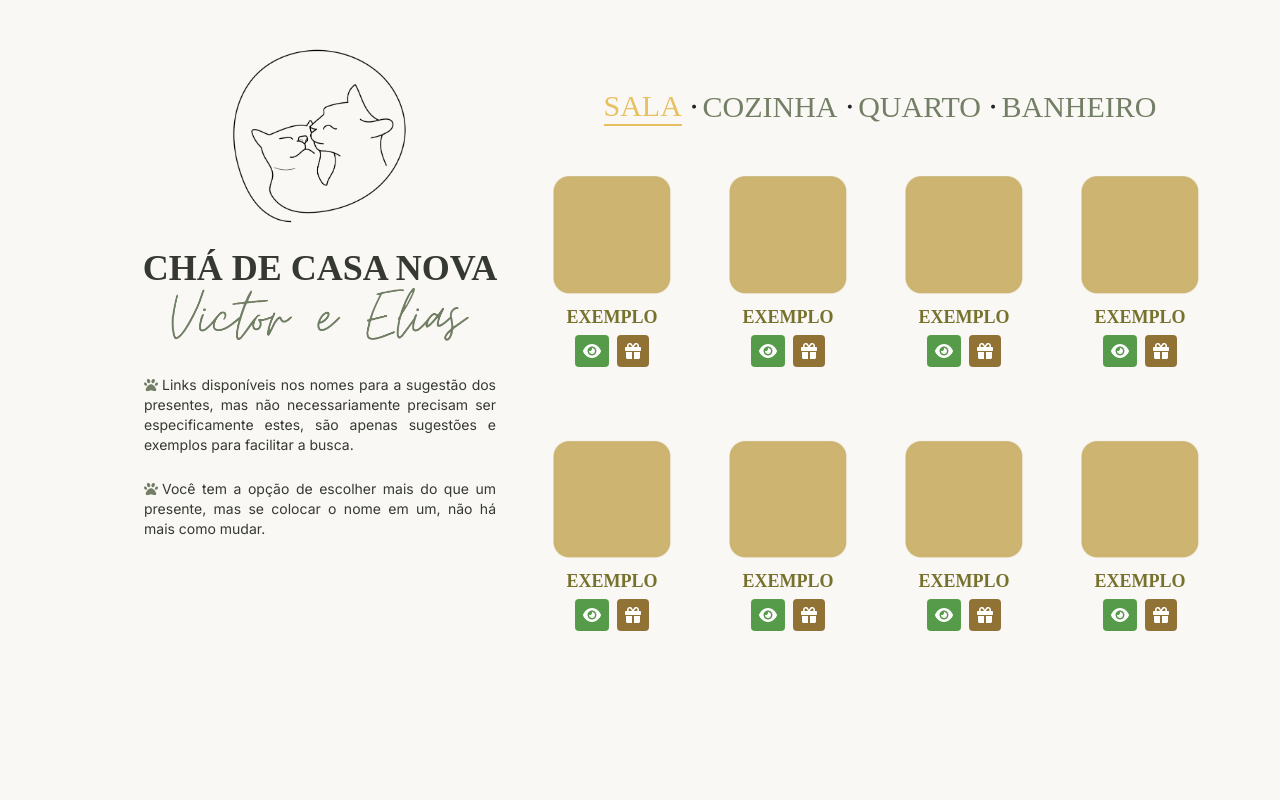
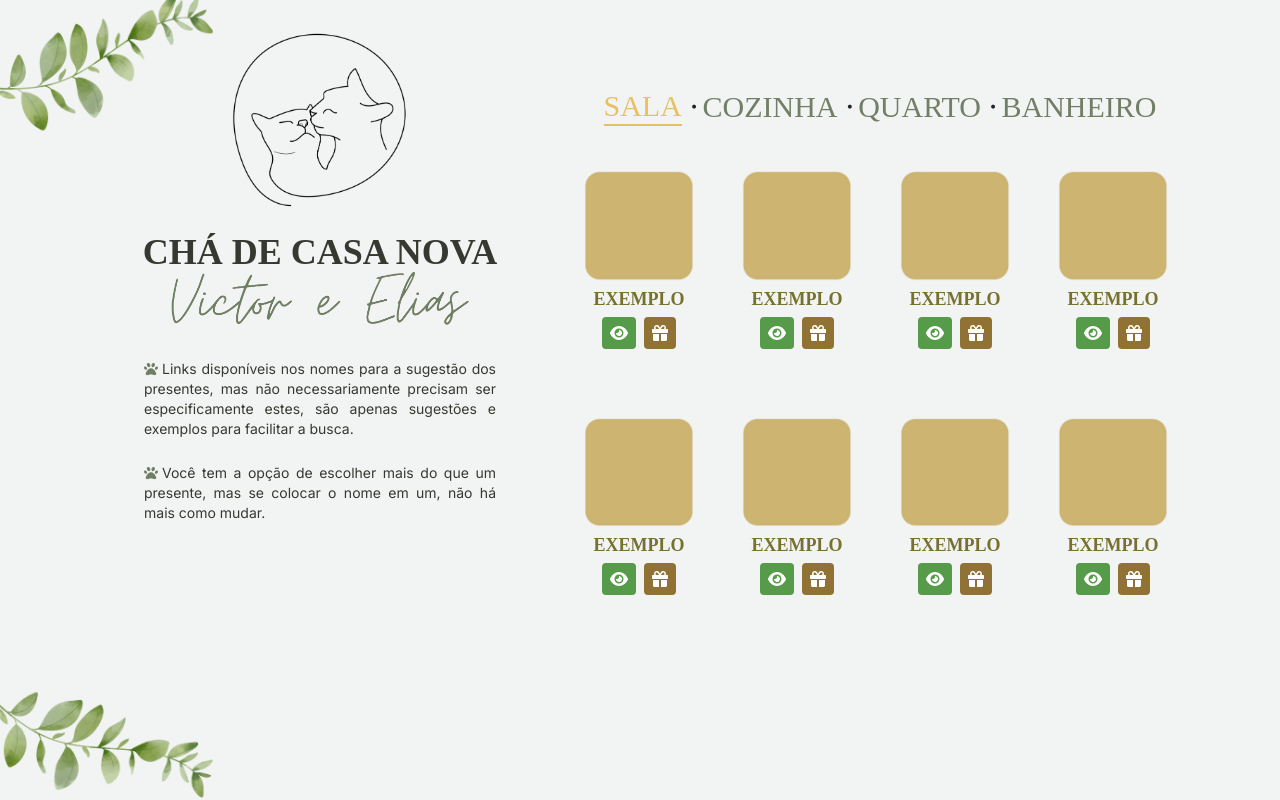
Before and after one commit to VictorLopesz/bridal-shower-frontend, a Next.js app: page / in a window 1280 px wide. Built offline with nearby package versions, Linux system fonts and the light colour scheme.

Commit message:
modifica fundo de tela

```diff
--- a/src/app/components/Presentes/index.tsx
+++ b/src/app/components/Presentes/index.tsx
@@ -8,7 +8,6 @@ import 'bootstrap/dist/js/bootstrap.bundle.min.js';
 
 
 const Presentes = ({ onClick }:any) => {
-    const [modalShow, setModalShow] = useState(false);
     const [tab, setTab] = useState("Sala");
     const [isPending, startTransition] = useTransition();
 
@@ -20,7 +19,7 @@ const Presentes = ({ onClick }:any) => {
 
     return (
         <div className="sm:mt-0 xl:mt-14 lg:mt-14 xl:-ml-40 lg:-ml-40">
-            <div className="mt-8 flex justify-center ml-2 sm:ml-2 items-center sm:text-sm lg:text-3xl xl:text-3xl">
+            <div className="mt-5 flex justify-center ml-2 sm:ml-2 items-center sm:text-sm lg:text-3xl xl:text-3xl">
                 <Fade
                     cascade={true}
                     duration={500}
--- a/src/app/constant/PresenteData.tsx
+++ b/src/app/constant/PresenteData.tsx
@@ -4,7 +4,6 @@ import Link from 'next/link';
 
 import { FontAwesomeIcon } from '@fortawesome/react-fontawesome';
 import { faEye } from '@fortawesome/free-solid-svg-icons';
-import { faGift } from '@fortawesome/free-solid-svg-icons';
 
 import fundoItems from '../../../public/assets/fundoItems.png';
 import 'bootstrap/dist/css/bootstrap.min.css';
@@ -22,7 +21,7 @@ export const PRESENTE = [
                     <ul className="grid grid-cols-2 sm:grid-cols-2 md:grid-cols-2 lg:grid-cols-3 xl:grid-cols-4">
                         <li className="grid grid-cols-1 text-center">
                             <div className="flex flex-col items-center justify-center">
-                                <Image src={fundoItems.src} alt="fundoItem" width={120} height={120} className="m-7" />
+                                <Image src={fundoItems.src} alt="fundoItem" width={110} height={110} className="m-6" />
                                 <span className="font-Playfair text-[#76712d] font-semibold text-lg uppercase -mt-5">
                                     EXEMPLO
                                 </span>
@@ -39,7 +38,7 @@ export const PRESENTE = [
 
                         <li className="grid grid-cols-1 text-center">
                             <div className="flex flex-col items-center justify-center">
-                                <Image src={fundoItems.src} alt="fundoItem" width={120} height={120} className="m-7" />
+                                <Image src={fundoItems.src} alt="fundoItem" width={110} height={110} className="m-6" />
                                 <span className="font-Playfair text-[#76712d] font-semibold text-lg uppercase -mt-5">
                                     EXEMPLO
                                 </span>
@@ -56,7 +55,7 @@ export const PRESENTE = [
                         </li>
                         <li className="grid grid-cols-1 text-center">
                             <div className="flex flex-col items-center justify-center">
-                                <Image src={fundoItems.src} alt="fundoItem" width={120} height={120} className="m-7" />
+                                <Image src={fundoItems.src} alt="fundoItem" width={110} height={110} className="m-6" />
                                 <span className="font-Playfair text-[#76712d] font-semibold text-lg uppercase -mt-5">
                                     EXEMPLO
                                 </span>
@@ -73,7 +72,7 @@ export const PRESENTE = [
                         </li>
                         <li className="grid grid-cols-1 text-center">
                             <div className="flex flex-col items-center justify-center">
-                                <Image src={fundoItems.src} alt="fundoItem" width={120} height={120} className="m-7" />
+                                <Image src={fundoItems.src} alt="fundoItem" width={110} height={110} className="m-6" />
                                 <span className="font-Playfair text-[#76712d] font-semibold text-lg uppercase -mt-5">
                                     EXEMPLO
                                 </span>
@@ -93,7 +92,7 @@ export const PRESENTE = [
                     <ul className="grid grid-cols-2 sm:grid-cols-2 md:grid-cols-2 lg:grid-cols-3 xl:grid-cols-4">
                     <li className="grid grid-cols-1 text-center">
                             <div className="flex flex-col items-center justify-center">
-                                <Image src={fundoItems.src} alt="fundoItem" width={120} height={120} className="m-7" />
+                                <Image src={fundoItems.src} alt="fundoItem" width={110} height={110} className="m-6" />
                                 <span className="font-Playfair text-[#76712d] font-semibold text-lg uppercase -mt-5">
                                     EXEMPLO
                                 </span>
@@ -110,7 +109,7 @@ export const PRESENTE = [
                         </li>
                         <li className="grid grid-cols-1 text-center">
                             <div className="flex flex-col items-center justify-center">
-                                <Image src={fundoItems.src} alt="fundoItem" width={120} height={120} className="m-7" />
+                                <Image src={fundoItems.src} alt="fundoItem" width={110} height={110} className="m-6" />
                                 <span className="font-Playfair text-[#76712d] font-semibold text-lg uppercase -mt-5">
                                     EXEMPLO
                                 </span>
@@ -127,7 +126,7 @@ export const PRESENTE = [
                         </li>
                         <li className="grid grid-cols-1 text-center">
                             <div className="flex flex-col items-center justify-center">
-                                <Image src={fundoItems.src} alt="fundoItem" width={120} height={120} className="m-7" />
+                                <Image src={fundoItems.src} alt="fundoItem" width={110} height={110} className="m-6" />
                                 <span className="font-Playfair text-[#76712d] font-semibold text-lg uppercase -mt-5">
                                     EXEMPLO
                                 </span>
@@ -144,7 +143,7 @@ export const PRESENTE = [
                         </li>
                         <li className="grid grid-cols-1 text-center">
                             <div className="flex flex-col items-center justify-center">
-                                <Image src={fundoItems.src} alt="fundoItem" width={120} height={120} className="m-7" />
+                                <Image src={fundoItems.src} alt="fundoItem" width={110} height={110} className="m-6" />
                                 <span className="font-Playfair text-[#76712d] font-semibold text-lg uppercase -mt-5">
                                     EXEMPLO
                                 </span>
@@ -173,7 +172,7 @@ export const PRESENTE = [
                     <ul className="grid grid-cols-2 sm:grid-cols-2 md:grid-cols-2 lg:grid-cols-3 xl:grid-cols-4">
                         <li className="grid grid-cols-1 text-center">
                             <div className="flex flex-col items-center justify-center">
-                                <Image src={fundoItems.src} alt="fundoItem" width={120} height={120} className="m-7" />
+                                <Image src={fundoItems.src} alt="fundoItem" width={110} height={110} className="m-6" />
                                 <span className="font-Playfair text-[#76712d] font-semibold text-lg uppercase -mt-5">
                                     EXEMPLO
                                 </span>
@@ -191,7 +190,7 @@ export const PRESENTE = [
 
                         <li className="grid grid-cols-1 text-center">
                             <div className="flex flex-col items-center justify-center">
-                                <Image src={fundoItems.src} alt="fundoItem" width={120} height={120} className="m-7" />
+                                <Image src={fundoItems.src} alt="fundoItem" width={110} height={110} className="m-6" />
                                 <span className="font-Playfair text-[#76712d] font-semibold text-lg uppercase -mt-5">
                                     EXEMPLO
                                 </span>
@@ -208,7 +207,7 @@ export const PRESENTE = [
                         </li>
                         <li className="grid grid-cols-1 text-center">
                             <div className="flex flex-col items-center justify-center">
-                                <Image src={fundoItems.src} alt="fundoItem" width={120} height={120} className="m-7" />
+                                <Image src={fundoItems.src} alt="fundoItem" width={110} height={110} className="m-6" />
                                 <span className="font-Playfair text-[#76712d] font-semibold text-lg uppercase -mt-5">
                                     EXEMPLO
                                 </span>
@@ -225,7 +224,7 @@ export const PRESENTE = [
                         </li>
                         <li className="grid grid-cols-1 text-center">
                             <div className="flex flex-col items-center justify-center">
-                                <Image src={fundoItems.src} alt="fundoItem" width={120} height={120} className="m-7" />
+                                <Image src={fundoItems.src} alt="fundoItem" width={110} height={110} className="m-6" />
                                 <span className="font-Playfair text-[#76712d] font-semibold text-lg uppercase -mt-5">
                                     EXEMPLO
                                 </span>
@@ -245,7 +244,7 @@ export const PRESENTE = [
                     <ul className="grid grid-cols-2 sm:grid-cols-2 md:grid-cols-2 lg:grid-cols-3 xl:grid-cols-4">
                     <li className="grid grid-cols-1 text-center">
                             <div className="flex flex-col items-center justify-center">
-                                <Image src={fundoItems.src} alt="fundoItem" width={120} height={120} className="m-7" />
+                                <Image src={fundoItems.src} alt="fundoItem" width={110} height={110} className="m-6" />
                                 <span className="font-Playfair text-[#76712d] font-semibold text-lg uppercase -mt-5">
                                     EXEMPLO
                                 </span>
@@ -262,7 +261,7 @@ export const PRESENTE = [
                         </li>
                         <li className="grid grid-cols-1 text-center">
                             <div className="flex flex-col items-center justify-center">
-                                <Image src={fundoItems.src} alt="fundoItem" width={120} height={120} className="m-7" />
+                                <Image src={fundoItems.src} alt="fundoItem" width={110} height={110} className="m-6" />
                                 <span className="font-Playfair text-[#76712d] font-semibold text-lg uppercase -mt-5">
                                     EXEMPLO
                                 </span>
@@ -279,7 +278,7 @@ export const PRESENTE = [
                         </li>
                         <li className="grid grid-cols-1 text-center">
                             <div className="flex flex-col items-center justify-center">
-                                <Image src={fundoItems.src} alt="fundoItem" width={120} height={120} className="m-7" />
+                                <Image src={fundoItems.src} alt="fundoItem" width={110} height={110} className="m-6" />
                                 <span className="font-Playfair text-[#76712d] font-semibold text-lg uppercase -mt-5">
                                     EXEMPLO
                                 </span>
@@ -296,7 +295,7 @@ export const PRESENTE = [
                         </li>
                         <li className="grid grid-cols-1 text-center">
                             <div className="flex flex-col items-center justify-center">
-                                <Image src={fundoItems.src} alt="fundoItem" width={120} height={120} className="m-7" />
+                                <Image src={fundoItems.src} alt="fundoItem" width={110} height={110} className="m-6" />
                                 <span className="font-Playfair text-[#76712d] font-semibold text-lg uppercase -mt-5">
                                     EXEMPLO
                                 </span>
@@ -326,7 +325,7 @@ export const PRESENTE = [
                     <ul className="grid grid-cols-2 sm:grid-cols-2 md:grid-cols-2 lg:grid-cols-3 xl:grid-cols-4">
                         <li className="grid grid-cols-1 text-center">
                             <div className="flex flex-col items-center justify-center">
-                                <Image src={fundoItems.src} alt="fundoItem" width={120} height={120} className="m-7" />
+                                <Image src={fundoItems.src} alt="fundoItem" width={110} height={110} className="m-6" />
                                 <span className="font-Playfair text-[#76712d] font-semibold text-lg uppercase -mt-5">
                                     EXEMPLO
                                 </span>
@@ -344,7 +343,7 @@ export const PRESENTE = [
 
                         <li className="grid grid-cols-1 text-center">
                             <div className="flex flex-col items-center justify-center">
-                                <Image src={fundoItems.src} alt="fundoItem" width={120} height={120} className="m-7" />
+                                <Image src={fundoItems.src} alt="fundoItem" width={110} height={110} className="m-6" />
                                 <span className="font-Playfair text-[#76712d] font-semibold text-lg uppercase -mt-5">
                                     EXEMPLO
                                 </span>
@@ -361,7 +360,7 @@ export const PRESENTE = [
                         </li>
                         <li className="grid grid-cols-1 text-center">
                             <div className="flex flex-col items-center justify-center">
-                                <Image src={fundoItems.src} alt="fundoItem" width={120} height={120} className="m-7" />
+                                <Image src={fundoItems.src} alt="fundoItem" width={110} height={110} className="m-6" />
                                 <span className="font-Playfair text-[#76712d] font-semibold text-lg uppercase -mt-5">
                                     EXEMPLO
                                 </span>
@@ -378,7 +377,7 @@ export const PRESENTE = [
                         </li>
                         <li className="grid grid-cols-1 text-center">
                             <div className="flex flex-col items-center justify-center">
-                                <Image src={fundoItems.src} alt="fundoItem" width={120} height={120} className="m-7" />
+                                <Image src={fundoItems.src} alt="fundoItem" width={110} height={110} className="m-6" />
                                 <span className="font-Playfair text-[#76712d] font-semibold text-lg uppercase -mt-5">
                                     EXEMPLO
                                 </span>
@@ -398,7 +397,7 @@ export const PRESENTE = [
                     <ul className="grid grid-cols-2 sm:grid-cols-2 md:grid-cols-2 lg:grid-cols-3 xl:grid-cols-4">
                     <li className="grid grid-cols-1 text-center">
                             <div className="flex flex-col items-center justify-center">
-                                <Image src={fundoItems.src} alt="fundoItem" width={120} height={120} className="m-7" />
+                                <Image src={fundoItems.src} alt="fundoItem" width={110} height={110} className="m-6" />
                                 <span className="font-Playfair text-[#76712d] font-semibold text-lg uppercase -mt-5">
                                     EXEMPLO
                                 </span>
@@ -415,7 +414,7 @@ export const PRESENTE = [
                         </li>
                         <li className="grid grid-cols-1 text-center">
                             <div className="flex flex-col items-center justify-center">
-                                <Image src={fundoItems.src} alt="fundoItem" width={120} height={120} className="m-7" />
+                                <Image src={fundoItems.src} alt="fundoItem" width={110} height={110} className="m-6" />
                                 <span className="font-Playfair text-[#76712d] font-semibold text-lg uppercase -mt-5">
                                     EXEMPLO
                                 </span>
@@ -432,7 +431,7 @@ export const PRESENTE = [
                         </li>
                         <li className="grid grid-cols-1 text-center">
                             <div className="flex flex-col items-center justify-center">
-                                <Image src={fundoItems.src} alt="fundoItem" width={120} height={120} className="m-7" />
+                                <Image src={fundoItems.src} alt="fundoItem" width={110} height={110} className="m-6" />
                                 <span className="font-Playfair text-[#76712d] font-semibold text-lg uppercase -mt-5">
                                     EXEMPLO
                                 </span>
@@ -449,7 +448,7 @@ export const PRESENTE = [
                         </li>
                         <li className="grid grid-cols-1 text-center">
                             <div className="flex flex-col items-center justify-center">
-                                <Image src={fundoItems.src} alt="fundoItem" width={120} height={120} className="m-7" />
+                                <Image src={fundoItems.src} alt="fundoItem" width={110} height={110} className="m-6" />
                                 <span className="font-Playfair text-[#76712d] font-semibold text-lg uppercase -mt-5">
                                     EXEMPLO
                                 </span>
@@ -478,7 +477,7 @@ export const PRESENTE = [
                     <ul className="grid grid-cols-2 sm:grid-cols-2 md:grid-cols-2 lg:grid-cols-3 xl:grid-cols-4">
                         <li className="grid grid-cols-1 text-center">
                             <div className="flex flex-col items-center justify-center">
-                                <Image src={fundoItems.src} alt="fundoItem" width={120} height={120} className="m-7" />
+                                <Image src={fundoItems.src} alt="fundoItem" width={110} height={110} className="m-6" />
                                 <span className="font-Playfair text-[#76712d] font-semibold text-lg uppercase -mt-5">
                                     EXEMPLO
                                 </span>
@@ -496,7 +495,7 @@ export const PRESENTE = [
 
                         <li className="grid grid-cols-1 text-center">
                             <div className="flex flex-col items-center justify-center">
-                                <Image src={fundoItems.src} alt="fundoItem" width={120} height={120} className="m-7" />
+                                <Image src={fundoItems.src} alt="fundoItem" width={110} height={110} className="m-6" />
                                 <span className="font-Playfair text-[#76712d] font-semibold text-lg uppercase -mt-5">
                                     EXEMPLO
                                 </span>
@@ -513,7 +512,7 @@ export const PRESENTE = [
                         </li>
                         <li className="grid grid-cols-1 text-center">
                             <div className="flex flex-col items-center justify-center">
-                                <Image src={fundoItems.src} alt="fundoItem" width={120} height={120} className="m-7" />
+                                <Image src={fundoItems.src} alt="fundoItem" width={110} height={110} className="m-6" />
                                 <span className="font-Playfair text-[#76712d] font-semibold text-lg uppercase -mt-5">
                                     EXEMPLO
                                 </span>
@@ -530,7 +529,7 @@ export const PRESENTE = [
                         </li>
                         <li className="grid grid-cols-1 text-center">
                             <div className="flex flex-col items-center justify-center">
-                                <Image src={fundoItems.src} alt="fundoItem" width={120} height={120} className="m-7" />
+                                <Image src={fundoItems.src} alt="fundoItem" width={110} height={110} className="m-6" />
                                 <span className="font-Playfair text-[#76712d] font-semibold text-lg uppercase -mt-5">
                                     EXEMPLO
                                 </span>
@@ -550,7 +549,7 @@ export const PRESENTE = [
                     <ul className="grid grid-cols-2 sm:grid-cols-2 md:grid-cols-2 lg:grid-cols-3 xl:grid-cols-4">
                     <li className="grid grid-cols-1 text-center">
                             <div className="flex flex-col items-center justify-center">
-                                <Image src={fundoItems.src} alt="fundoItem" width={120} height={120} className="m-7" />
+                                <Image src={fundoItems.src} alt="fundoItem" width={110} height={110} className="m-6" />
                                 <span className="font-Playfair text-[#76712d] font-semibold text-lg uppercase -mt-5">
                                     EXEMPLO
                                 </span>
@@ -567,7 +566,7 @@ export const PRESENTE = [
                         </li>
                         <li className="grid grid-cols-1 text-center">
                             <div className="flex flex-col items-center justify-center">
-                                <Image src={fundoItems.src} alt="fundoItem" width={120} height={120} className="m-7" />
+                                <Image src={fundoItems.src} alt="fundoItem" width={110} height={110} className="m-6" />
                                 <span className="font-Playfair text-[#76712d] font-semibold text-lg uppercase -mt-5">
                                     EXEMPLO
                                 </span>
@@ -584,7 +583,7 @@ export const PRESENTE = [
                         </li>
                         <li className="grid grid-cols-1 text-center">
                             <div className="flex flex-col items-center justify-center">
-                                <Image src={fundoItems.src} alt="fundoItem" width={120} height={120} className="m-7" />
+                                <Image src={fundoItems.src} alt="fundoItem" width={110} height={110} className="m-6" />
                                 <span className="font-Playfair text-[#76712d] font-semibold text-lg uppercase -mt-5">
                                     EXEMPLO
                                 </span>
@@ -601,7 +600,7 @@ export const PRESENTE = [
                         </li>
                         <li className="grid grid-cols-1 text-center">
                             <div className="flex flex-col items-center justify-center">
-                                <Image src={fundoItems.src} alt="fundoItem" width={120} height={120} className="m-7" />
+                                <Image src={fundoItems.src} alt="fundoItem" width={110} height={110} className="m-6" />
                                 <span className="font-Playfair text-[#76712d] font-semibold text-lg uppercase -mt-5">
                                     EXEMPLO
                                 </span>
--- a/src/app/page.tsx
+++ b/src/app/page.tsx
@@ -10,14 +10,17 @@ import Image from "next/image";
 
 export default function Home() {
   return (
-    <main className="bg-[#FAF8F4] w-full h-screen">
+    <main
+      className="bg-cover w-full h-screen"
+      style={{ backgroundImage: `url('/assets/fundo2.png')` }}
+    >
       <div className="grid grid-cols-1 sm:grid-cols-1 xl:grid-cols-2 lg:grid-cols-2">
         <div className="grid grid-cols-1 md:grid-cols-1 xl:grid-cols-1">
-          <div className="mt-12">
+          <div className="mt-8">
             <Image src={gatos.src} alt="gatos" width={150} height={150} className="mx-auto xl:w-44" />
             <span className="uppercase grid-cols-1 grid font-georama font-bold text-[#353931] font-Playfair justify-self-center text-3xl lg:text-4xl xl:text-4xl text-center mt-4">
-                Chá de casa nova
-                <Image src={nomes.src} alt="nomes" width={200} height={200} className="mx-auto sm:w-[300px]" />
+              Chá de casa nova
+              <Image src={nomes.src} alt="nomes" width={200} height={200} className="mx-auto sm:w-[300px]" />
             </span>
             <div className="w-full flex items-center justify-center pl-10 pr-10 sm:pl-5 sm:pr-5 md:pl-8 md:pr-8 lg:pl-12 lg:pr-12 xl:pl-36 xl:pr-36 mt-8">
               <ul className="text-[#353931] text-justify">
```
Also changed, not shown: public/assets/fundo2.png (added).
